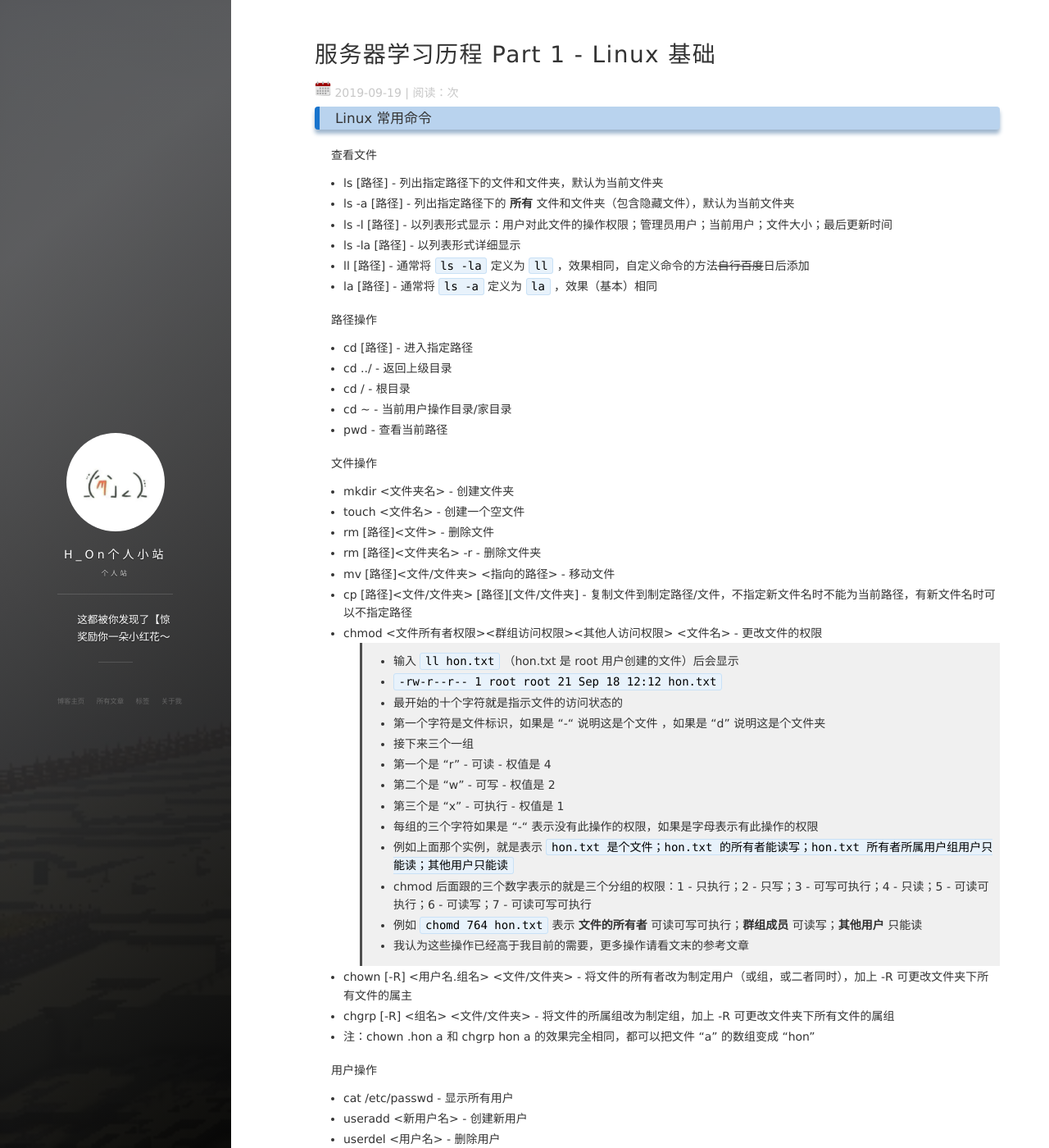
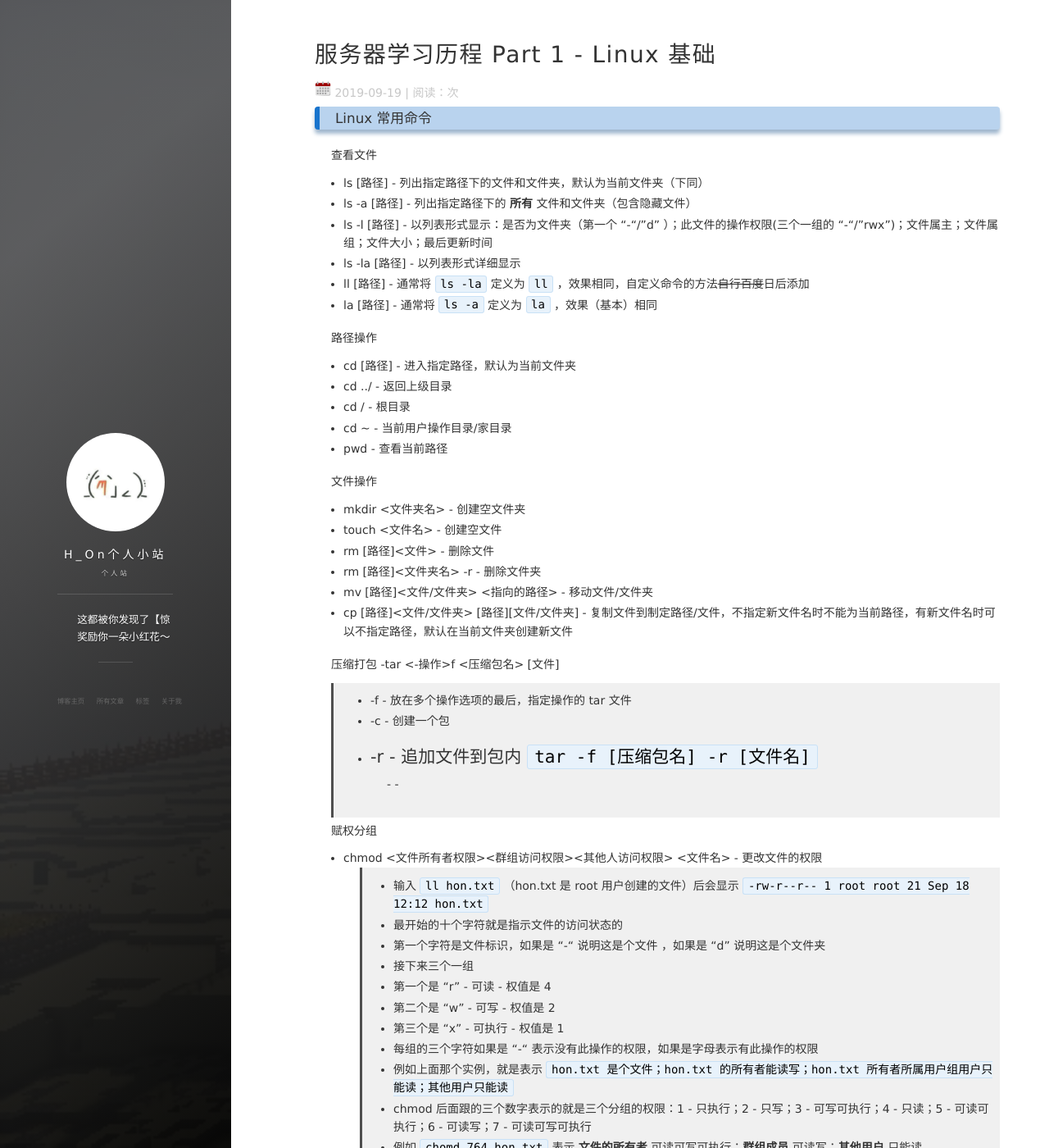
Before and after one commit to Hybrogen/Hybrogen.github.io, a Jekyll site: the page built from _posts/2019-09-19-ServerStudy-Linux.md, in a window 1280 px wide and 1400 px high. Shown: the whole window at 82% size. Built offline with Jekyll 4.4.1, drawn with Linux system fonts in a browser that asks for light colours; nearby versions of some CDN libraries; comment, search, counter and statistics services are not loaded; some of the changed text lies outside the part shown.

Commit message:
Linux study - update

```diff
--- a/_posts/2019-09-19-ServerStudy-Linux.md
+++ b/_posts/2019-09-19-ServerStudy-Linux.md
@@ -8,30 +8,40 @@ tag: 闲谈
 
 ### Linux 常用命令
 查看文件
-- ls [路径] - 列出指定路径下的文件和文件夹，默认为当前文件夹
-- ls -a [路径] - 列出指定路径下的 **所有** 文件和文件夹（包含隐藏文件），默认为当前文件夹
-- ls -l [路径] - 以列表形式显示：用户对此文件的操作权限；管理员用户；当前用户；文件大小；最后更新时间
+- ls [路径] - 列出指定路径下的文件和文件夹，默认为当前文件夹（下同）
+- ls -a [路径] - 列出指定路径下的 **所有** 文件和文件夹（包含隐藏文件）
+- ls -l [路径] - 以列表形式显示：是否为文件夹（第一个 "-"/"d" ）；此文件的操作权限(三个一组的 "-"/"rwx")；文件属主；文件属组；文件大小；最后更新时间
 - ls -la [路径] - 以列表形式详细显示
 - ll [路径] - 通常将 `ls -la` 定义为 `ll` ，效果相同，自定义命令的方法~~自行百度~~日后添加
 - la [路径] - 通常将 `ls -a` 定义为 `la` ，效果（基本）相同
 
 路径操作
-- cd [路径] - 进入指定路径
+- cd [路径] - 进入指定路径，默认为当前文件夹
 - cd ../ - 返回上级目录
 - cd / - 根目录
 - cd ~ - 当前用户操作目录/家目录
 - pwd - 查看当前路径
 
 文件操作
-- mkdir <文件夹名> - 创建文件夹
-- touch <文件名> - 创建一个空文件
+- mkdir <文件夹名> - 创建空文件夹
+- touch <文件名> - 创建空文件
 - rm [路径]<文件> - 删除文件
 - rm [路径]<文件夹名> -r - 删除文件夹
-- mv [路径]<文件/文件夹> <指向的路径> - 移动文件
-- cp [路径]<文件/文件夹> [路径][文件/文件夹] - 复制文件到制定路径/文件，不指定新文件名时不能为当前路径，有新文件名时可以不指定路径
+- mv [路径]<文件/文件夹> <指向的路径> - 移动文件/文件夹
+- cp [路径]<文件/文件夹> [路径][文件/文件夹] - 复制文件到制定路径/文件，不指定新文件名时不能为当前路径，有新文件名时可以不指定路径，默认在当前文件夹创建新文件
+
+压缩打包
+-tar <-操作>f <压缩包名> [文件]
+>- -f - 放在多个操作选项的最后，指定操作的 tar 文件
+>- -c - 创建一个包
+>- -r - 追加文件到包内 `tar -f [压缩包名] -r [文件名]`
+>-
+>-
+>-
+
+赋权分组
 - chmod <文件所有者权限><群组访问权限><其他人访问权限> <文件名> - 更改文件的权限
->- 输入 `ll hon.txt` （hon.txt 是 root 用户创建的文件）后会显示
->- `-rw-r--r-- 1 root root 21 Sep 18 12:12 hon.txt`
+>- 输入 `ll hon.txt` （hon.txt 是 root 用户创建的文件）后会显示 `-rw-r--r-- 1 root root 21 Sep 18 12:12 hon.txt`
 >- 最开始的十个字符就是指示文件的访问状态的
 >- 第一个字符是文件标识，如果是 "-" 说明这是个文件 ，如果是 "d" 说明这是个文件夹
 >- 接下来三个一组
@@ -45,7 +55,7 @@ tag: 闲谈
 >- 我认为这些操作已经高于我目前的需要，更多操作请看文末的参考文章
 - chown [-R] <用户名.组名> <文件/文件夹> - 将文件的所有者改为制定用户（或组，或二者同时），加上 -R 可更改文件夹下所有文件的属主
 - chgrp [-R] <组名> <文件/文件夹> - 将文件的所属组改为制定组，加上 -R 可更改文件夹下所有文件的属组
- - 注：chown .hon a 和 chgrp hon a 的效果完全相同，都可以把文件 "a" 的数组变成 "hon"
+>- 注：chown .hon a 和 chgrp hon a 的效果完全相同，都可以把文件 "a" 的数组变成 "hon"
 
 用户操作
 - cat /etc/passwd - 显示所有用户
@@ -76,7 +86,9 @@ tag: 闲谈
 >- -e - 显示系统内的所有进程信息
 >- -l - 使用长（long）格式显示进程信息
 >- -f - 使用完整的（full）格式显示进程信息
->- 需要注意的是，有一部分选项是不带 "-" 前缀的（添加 "-" 前缀后含义可能会有出入）。习惯上将上述选项组合在一起使用，如，`ps aux` 或 `ps -elf`
+
+需要注意的是，有一部分选项是不带 "-" 前缀的（添加 "-" 前缀后含义可能会有出入）<br>
+习惯上将上述选项组合在一起使用，如，`ps aux` 或 `ps -elf`
 
 编辑器
 - nano - Linux 自带的编辑器，操作简便难受
@@ -128,9 +140,9 @@ tag: 闲谈
 >- 按 "n" 可以查找下一个
 >- 按 "N" 可以查找上一个
 
-vim 的命令我这里只放出来了几个我个人写程序的时候经常用的，vim 的功能当然不限于此，更多的功能可以期待猹后期的补充哟~关于猹的更多~~小秘密~~点击页面z**最**下面的链接看看叭~
+vim 的命令我这里只放出来了几个我个人写程序的时候经常用的，vim 的功能当然不限于此，更多的功能可以期待猹后期的补充哟~关于猹的更多~~小秘密~~点击页面**最**下面的链接看看叭~
 
 参考文章：
-[Linux命令:修改文件权限命令chmod、chgrp、chown详解](https://www.cnblogs.com/cwwmmv/p/10535175.html)
-[Linux上新建用户及赋权操作](https://www.cnblogs.com/RENQIWEI1995/p/7797280.html)
+[Linux命令:修改文件权限命令chmod、chgrp、chown详解](https://www.cnblogs.com/cwwmmv/p/10535175.html)<br>
+[Linux上新建用户及赋权操作](https://www.cnblogs.com/RENQIWEI1995/p/7797280.html)<br>
 [Linux如何查看和控制进程](https://baijiahao.baidu.com/s?id=1617448120776344096&wfr=spider&for=pc)
```
